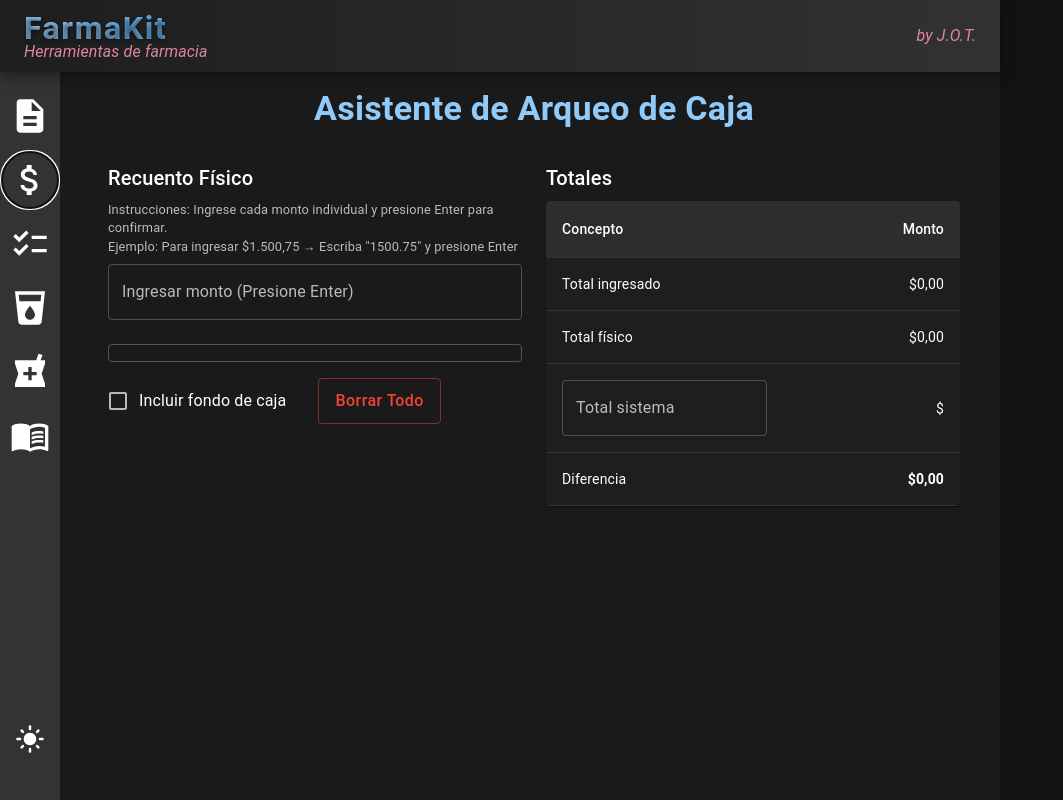
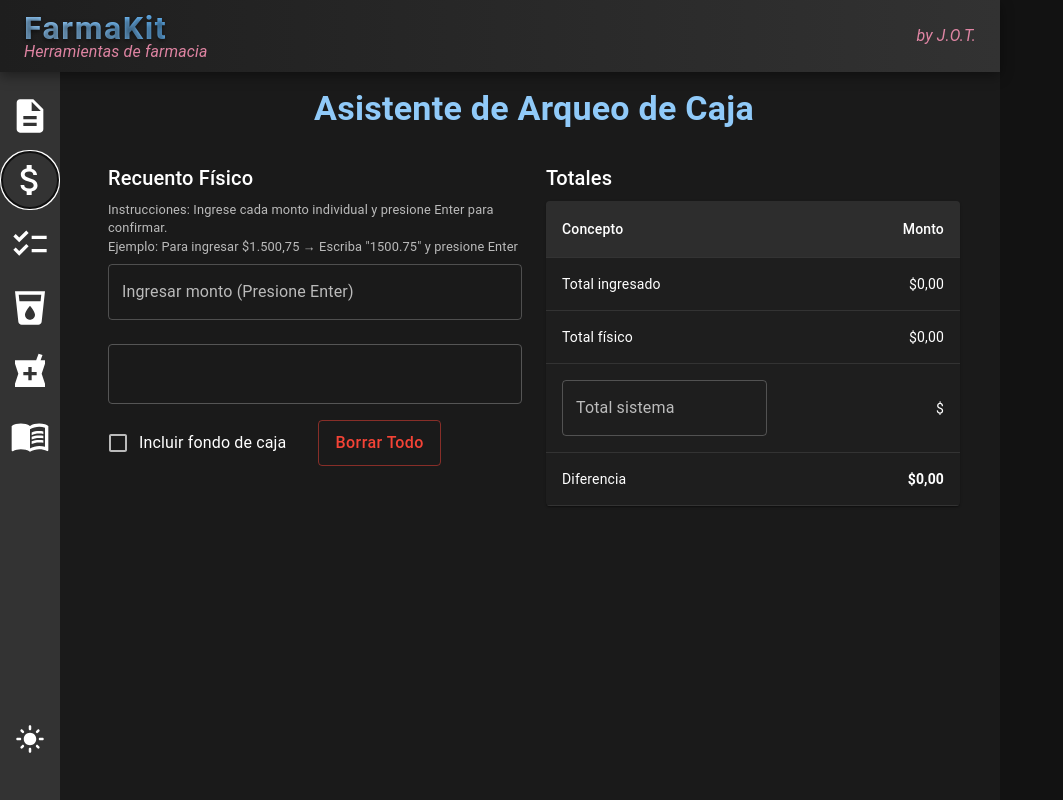
Before and after one commit to JorgeTrip/Agregar_mueble_actualizacion_precio, a React (Vite) app: page / in a window 1280 px wide. Both pictures are taken after a click on the button 30 px from the left and 180 px from the top of the page. Shown: the whole page, without its empty margins (0-1063 px from the left). Built offline with nearby package versions, Linux system fonts and the light colour scheme.

Commit message:
Ahora, al cargar números en el asistente de arqueo de caja, la lista se extenderá según la cantidad de importes cargados.

```diff
--- a/src/components/CashAssistant.jsx
+++ b/src/components/CashAssistant.jsx
@@ -245,7 +245,7 @@ function CashAssistant() {
             sx={{ mb: 3 }}
           />
 
-          <List dense sx={{ maxHeight: 200, overflow: 'auto', border: '1px solid #555', borderRadius: 1 }}>
+          <List dense sx={{ border: '1px solid #555', borderRadius: 1, minHeight: '60px', maxHeight: 'none', overflow: 'visible' }}>
             {amounts.map((amount, index) => (
               <ListItem key={index}>
                 <ListItemText
```
